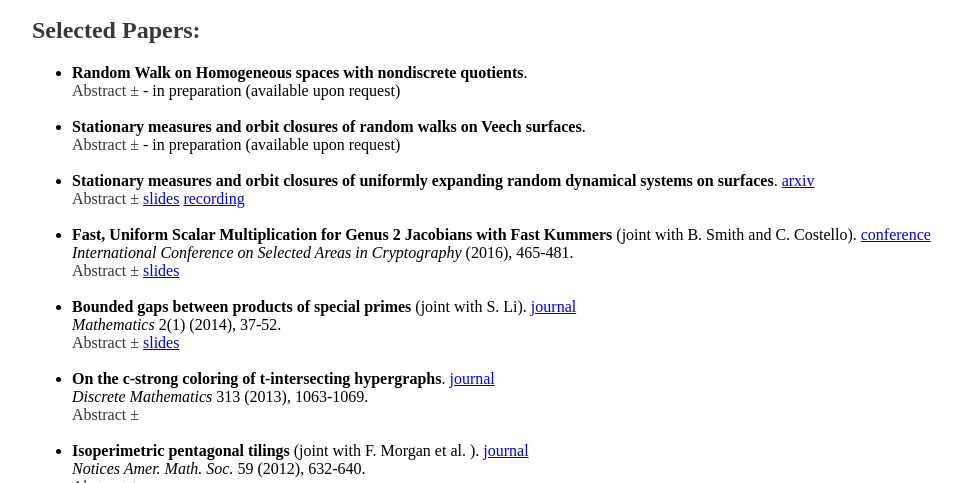
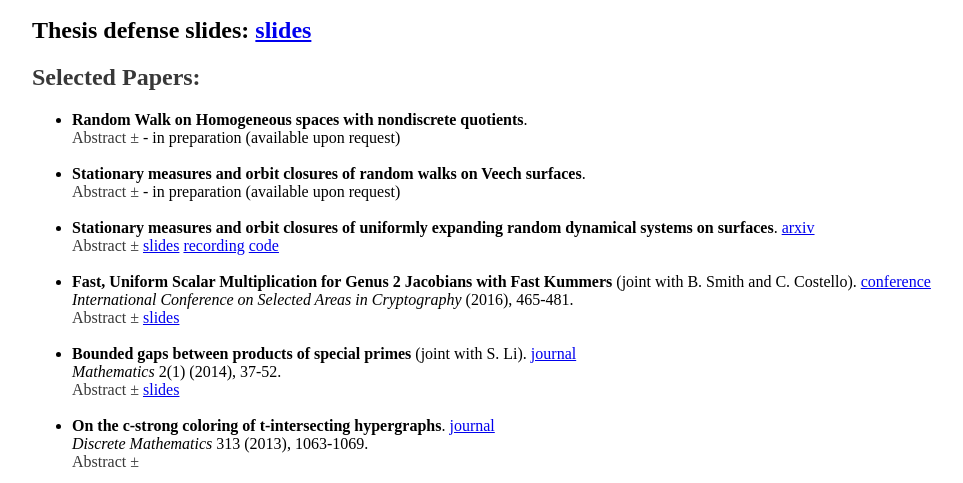
Before and after one commit to briancpn11/briancpn11.github.io, a plain HTML site: page index.html in a window 1280 px wide. Shown: the part 317-800 px from the top of the page, without its empty margins (158-1121 px from the left). Drawn offline with Linux system fonts and the light colour scheme.

Commit message:
added thesis defense slides

```diff
--- a/index.html
+++ b/index.html
@@ -34,6 +34,7 @@
 						<!-- <p>Here is my <a href="cv1.pdf">CV</a>.</p> -->
 						<hr style="clear: both;" />
 
+					<h2>Thesis defense slides: <a href="slides/defense.pdf">slides</a></h2>
 
 					<a href="javascript:toggleDiv('sectPapers');" style="text-decoration:none;color:#383838">
 						<h2>Selected Papers: </h2>
@@ -77,6 +78,7 @@
 								  		</a>
 								  		<a href="slides/surface_slides.pdf">slides</a>
 								  		<a href="https://www.mathtube.org/lecture/video/stationary-measure-and-orbit-closure-classification-random-walks-surfaces">recording</a>
+										<a href="https://github.com/briancpn11/CharVariety">code</a>
 								  		<div id="absStatmeas" style="display:none">
 								  			We study the problem of classifying stationary measures and orbit closures for non-abelian action
 								  			on a surface with a given smooth invariant measure. Using a result of Brown and Rodriguez Hertz,
```
Also changed, not shown: 1 other file.
